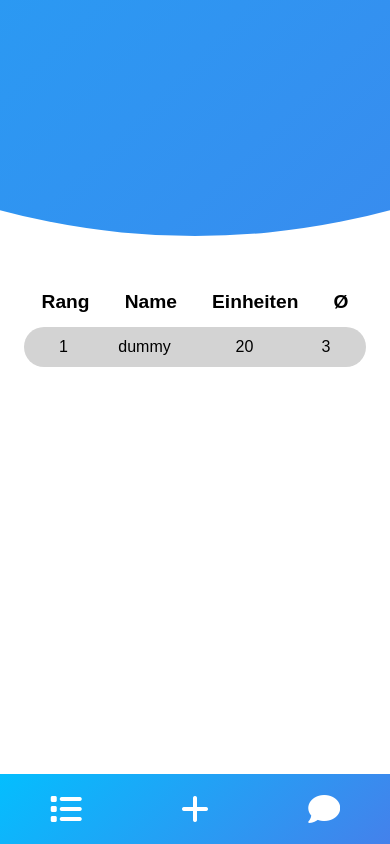
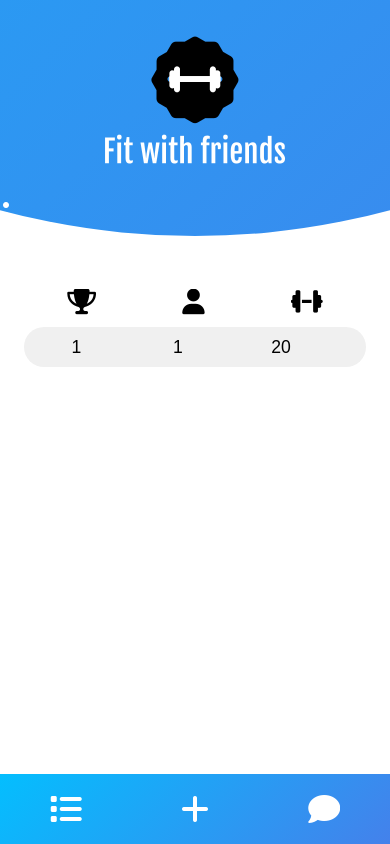
Before and after one commit to evunexx/ffs, a Flask app: template flaskblog/templates/dashboard.html in a window 390 px wide. Run offline with Flask 2, Linux system fonts and the light colour scheme; the template is opened without the code that fills it: most values are stand-ins (such as "Sample title", 1, 10 or a date in 2020); some libraries are stand-ins or nearby versions.

Commit message:
Added Logo and table styling

```diff
--- a/flaskblog/static/base.css
+++ b/flaskblog/static/base.css
@@ -92,6 +92,20 @@ input {
     grid-area: header;
   }
 
+  .fa-info{
+    color: white;
+    position: absolute;
+    z-index: 1;
+  }
+
+  #logo{
+  display: block;
+  position: relative;
+  margin-left: auto;
+  margin-right: auto;
+  z-index: 1;
+  }
+
   .container-preload {
     padding: 0.5rem;
     position: absolute;
@@ -113,6 +127,7 @@ input {
     transform: translateX(-50%);
     left: 50%;
     overflow: hidden;
+    z-index: 1;
     }
   }
   /* -------------- */
--- a/flaskblog/static/dashboard.css
+++ b/flaskblog/static/dashboard.css
@@ -12,7 +12,6 @@
             "ranking"
     }
 */
-
     .table-header {
         display: flex;
         font-family: "Poppins", sans-serif;
@@ -34,13 +33,17 @@
 
     .table-content {
         display: grid;
-        grid-template-columns: 79px 83px 117px 46px;
+        grid-template-columns: 105px 98px 108px;
         grid-template-rows: 40px;
         justify-items: center;
         grid-template-areas:
-            "rank name unit average";
-        background-color: lightgray;
+            "rank name unit";
+        background-color: #f0f0f0;
         border-radius: 55px;
+        margin-block-end: 8px;
+        font-family: "Poppins", sans-serif;
+        font-weight: 200;
+        font-size: 1.1rem;
     }
 
     .table-row {
@@ -63,10 +66,4 @@
         grid-area: unit;
         align-items: center;
     }
-
-    .table-data-average {
-        display: flex;
-        grid-area: average;
-        align-items: center;
-    }
 }
--- a/flaskblog/static/preload.js
+++ b/flaskblog/static/preload.js
@@ -1,11 +1,16 @@
 
 const container = document.querySelector(".container-preload");
-const testbtn = document.querySelector("#testbtn");
+const topcontainer = document.querySelector(".top-container");
+
+const infobutton = document.createElement("i");
+infobutton.classList.add("fas");
+infobutton.classList.add("fa-info");
+infobutton.classList.add("fa-2x");
+
 
 window.addEventListener("load", () =>{
   container.classList.add("finished");
 });
-
-testbtn.addEventListener("click", () =>{
-  container.classList.remove("preload-finished");
-});
+container.addEventListener("transitionend", () =>{
+  topcontainer.appendChild(infobutton);
+})
--- a/flaskblog/templates/base.html
+++ b/flaskblog/templates/base.html
@@ -5,21 +5,23 @@
   <script src="https://kit.fontawesome.com/64d58efce2.js" crossorigin="anonymous"></script>
   <link rel="stylesheet" href="{{ url_for('static', filename = 'base.css') }}" />
   <link href="https://fonts.googleapis.com/icon?family=Material+Icons" rel="stylesheet">
+  <link href="https://cdn.iconmonstr.com/1.3.0/css/iconmonstr-iconic-font.min.css" rel="stylesheet">
 </head>
 <body>
   <div class="container-preload">
   </div>
   <div class="root">
     <div class="top-container">
+      <img id="logo" src="{{ url_for('static', filename = 'logo.png') }}"> </img>
     </div>
     <div class="content">
       {% block content %}{% endblock %}
     </div>
     <nav class="nav">
-    <a href="#" class="nav-link">
+    <a href="{{url_for('dashboard')}}" class="nav-link">
       <i class="fas fa-list fa-2x"></i>
     </a>
-    <a href="#" class="nav-link">
+    <a href="{{url_for('new_post')}}" class="nav-link">
       <i class="fas fa-plus fa-2x"></i>
     </a>
     <a href="#" class="nav-link">
--- a/flaskblog/templates/dashboard.html
+++ b/flaskblog/templates/dashboard.html
@@ -4,31 +4,27 @@
   <div class="table">
     <div class="table-header">
       <div class="header-item">
-        <h2 id="rank" >Rang</h2>
+        <i class="fas fa-trophy fa-2x"></i>
       </div>
       <div class="header-item">
-        <h2 id="rank" >Name</h2>
+        <i class="fas fa-user fa-2x"></i>
       </div>
       <div class="header-item">
-        <h2 id="rank" >Einheiten</h2>
-      </div>
-      <div class="header-item">
-        <h2 id="rank" >Ø</h2>
+        <i class="fas fa-dumbbell fa-2x"></i>
       </div>
     </div>
+    {% for row in results %}
     <div class="table-content">
         <div class="table-data-rank">
           1
         </div>
         <div class="table-data-name">
-          dummy
+          <span>{{ row[0] }}</span>
         </div>
         <div class="table-data-unit">
           20
         </div>
-        <div class="table-data-average">
-          3
-        </div>
       </div>
+      {% endfor %}
   </div>
 {% endblock %}
```
Also changed, not shown: flaskblog/routes.py (+13 -1 lines), flaskblog/static/logo.png (added), uploads/images/IMG-20201007-WA0000.jpg (added), uploads/images/WoWScrnShot_052820_001214.jpg (added).
